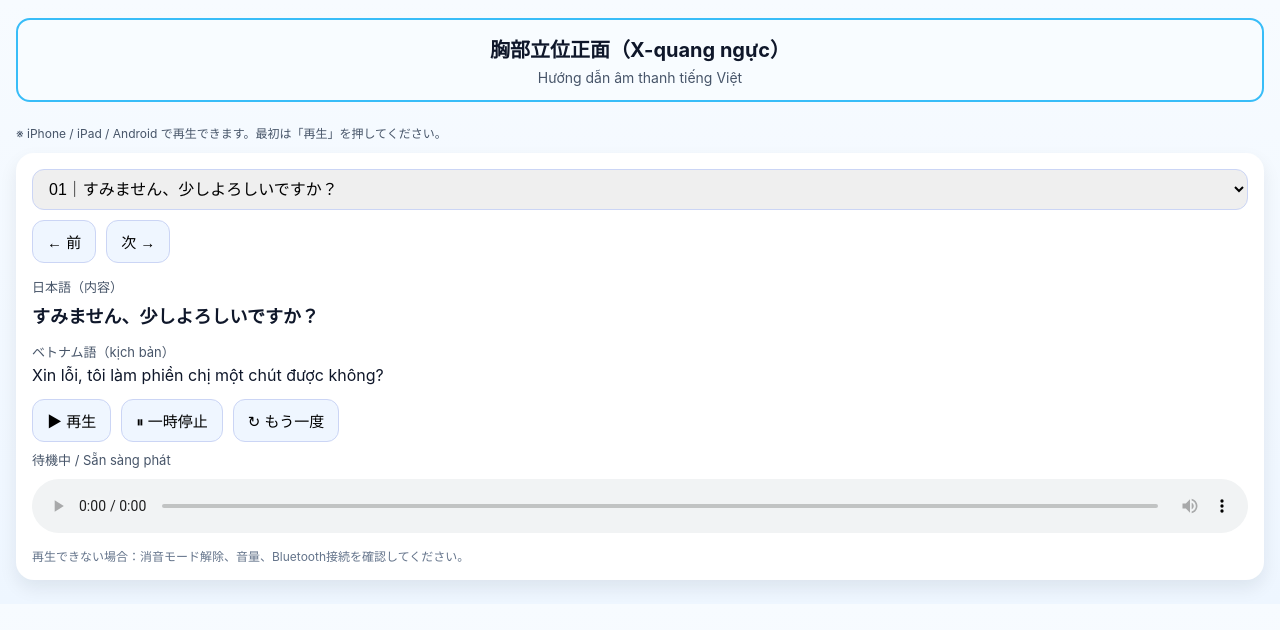
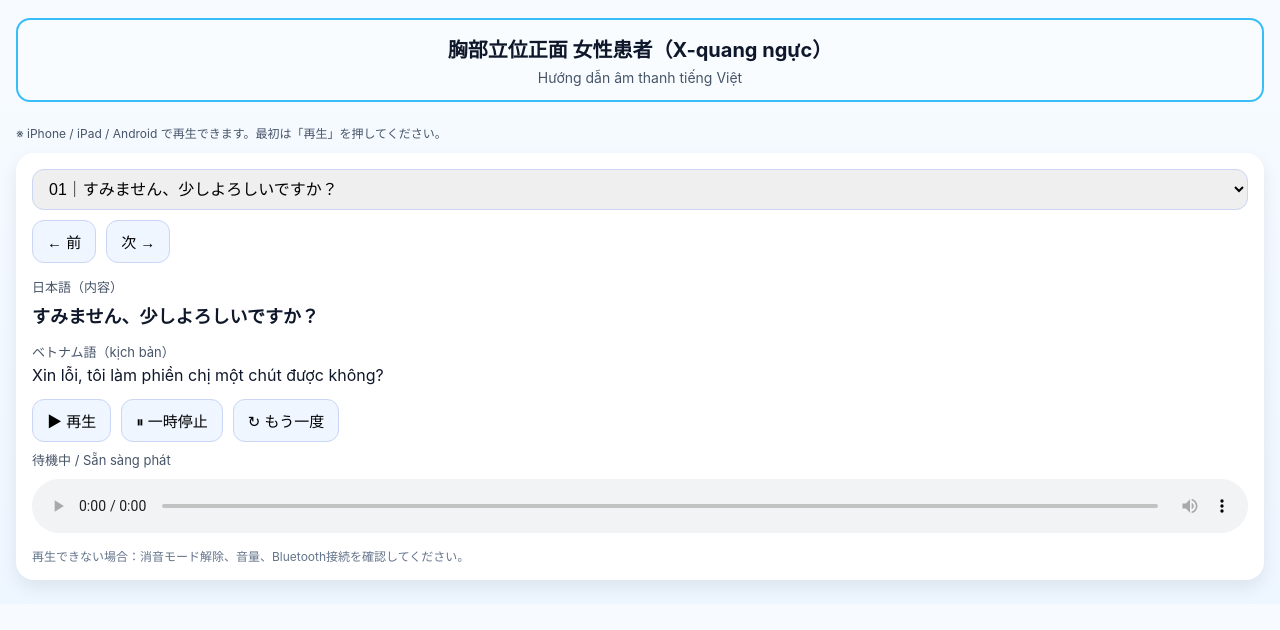
Before and after one commit to orinndo/chest-X-ray-PA-erect-VN-female, a plain HTML site: page index.html in a window 1280 px wide. Drawn offline with Linux system fonts and the light colour scheme.

Commit message:
Update index.html

```diff
--- a/index.html
+++ b/index.html
@@ -29,7 +29,7 @@ audio{width:100%;margin-top:10px;}
 <body>
 <div class="header">
   <div class="frame-title">
-    <h1>胸部立位正面（X-quang ngực）</h1>
+    <h1>胸部立位正面 女性患者（X-quang ngực）</h1>
     <p>Hướng dẫn âm thanh tiếng Việt</p>
   </div>
 </div>
```
